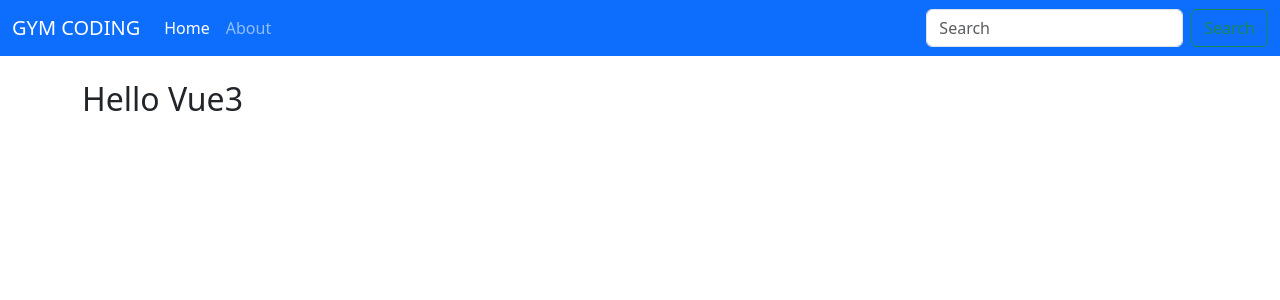
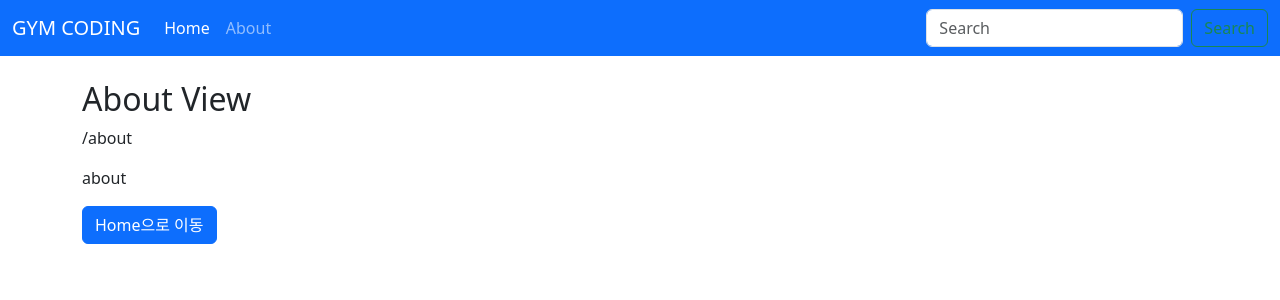
Before and after one commit to JungHoiMin/inflearn, a Vue app in the folder Vue3 완벽 마스터_기초부터 실전까지(실전편)/vue3-posts/: page /about in a window 1280 px wide. Shown: the top 300 px of the page. Built offline with nearby package versions, Linux system fonts and the light colour scheme.

Commit message:
Section 2 Vue Router v4.x - Vue Router란?: 프로젝트 적용

```diff
--- /dev/null
+++ b/Vue3 완벽 마스터_기초부터 실전까지(실전편)/vue3-posts/components.d.ts
@@ -0,0 +1,6 @@
+declare module '@vue/runtime-core' {
+  export interface GlobalComponents {
+    RouterLink: typeof import('vue-router')['RouterLink']
+    RouterView: typeof import('vue-router')['RouterView']
+  }
+}
--- a/Vue3 완벽 마스터_기초부터 실전까지(실전편)/vue3-posts/package.json
+++ b/Vue3 완벽 마스터_기초부터 실전까지(실전편)/vue3-posts/package.json
@@ -13,7 +13,8 @@
   "dependencies": {
     "bootstrap": "^5.3.3",
     "bootstrap-icons": "^1.11.3",
-    "vue": "^3.4.21"
+    "vue": "^3.4.21",
+    "vue-router": "^4.3.2"
   },
   "devDependencies": {
     "@rushstack/eslint-patch": "^1.8.0",
--- a/Vue3 완벽 마스터_기초부터 실전까지(실전편)/vue3-posts/src/layouts/TheHeader.vue
+++ b/Vue3 완벽 마스터_기초부터 실전까지(실전편)/vue3-posts/src/layouts/TheHeader.vue
@@ -19,10 +19,10 @@
         <div class="collapse navbar-collapse" id="navbarSupportedContent">
           <ul class="navbar-nav me-auto">
             <li class="nav-item">
-              <a class="nav-link active" aria-current="page" href="#">Home</a>
+              <RouterLink class="nav-link active" to="/">Home</RouterLink>
             </li>
             <li class="nav-item">
-              <a class="nav-link" href="#">About</a>
+              <RouterLink class="nav-link" to="/about">About</RouterLink>
             </li>
           </ul>
           <form class="d-flex" role="search">
--- a/Vue3 완벽 마스터_기초부터 실전까지(실전편)/vue3-posts/src/layouts/TheView.vue
+++ b/Vue3 완벽 마스터_기초부터 실전까지(실전편)/vue3-posts/src/layouts/TheView.vue
@@ -3,7 +3,7 @@
 <template>
   <main>
     <div class="container py-4">
-      <h2>Hello Vue3</h2>
+      <RouterView />
     </div>
   </main>
 </template>
--- a/Vue3 완벽 마스터_기초부터 실전까지(실전편)/vue3-posts/src/main.js
+++ b/Vue3 완벽 마스터_기초부터 실전까지(실전편)/vue3-posts/src/main.js
@@ -1,9 +1,10 @@
 import 'bootstrap/dist/css/bootstrap.min.css';
 import 'bootstrap-icons/font/bootstrap-icons.css';
+import router from '@/router/index.js';
 
 import { createApp } from 'vue';
 import App from './App.vue';
 
-createApp(App).mount('#app');
+createApp(App).use(router).mount('#app');
 
 import 'bootstrap/dist/js/bootstrap.js';
--- /dev/null
+++ b/Vue3 완벽 마스터_기초부터 실전까지(실전편)/vue3-posts/src/router/index.js
@@ -0,0 +1,23 @@
+import HomeView from '@/views/HomeView.vue';
+import AboutView from '@/views/AboutView.vue';
+import { createRouter, createWebHistory } from 'vue-router';
+
+const routes = [
+  {
+    path: '/',
+    name: 'home',
+    component: HomeView,
+  },
+  {
+    path: '/about',
+    name: 'about',
+    component: AboutView,
+  },
+];
+
+const router = createRouter({
+  history: createWebHistory(),
+  routes,
+});
+
+export default router;
--- /dev/null
+++ b/Vue3 완벽 마스터_기초부터 실전까지(실전편)/vue3-posts/src/views/AboutView.vue
@@ -0,0 +1,14 @@
+<script setup></script>
+
+<template>
+  <div>
+    <h2>About View</h2>
+    <p>{{ $route.path }}</p>
+    <p>{{ $route.name }}</p>
+    <button class="btn btn-primary" @click="$router.push('/')">
+      Home으로 이동
+    </button>
+  </div>
+</template>
+
+<style scoped></style>
--- /dev/null
+++ b/Vue3 완벽 마스터_기초부터 실전까지(실전편)/vue3-posts/src/views/HomeView.vue
@@ -0,0 +1,19 @@
+<script setup>
+import { useRouter } from 'vue-router';
+
+const router = useRouter();
+const goAboutPage = () => {
+  router.push('/about');
+};
+</script>
+
+<template>
+  <div>
+    <h2>Home View</h2>
+    <p>{{ $route.path }}</p>
+    <p>{{ $route.name }}</p>
+    <button class="btn btn-primary" @click="goAboutPage">About으로 이동</button>
+  </div>
+</template>
+
+<style scoped></style>
```
Also changed, not shown: 1 other file (tests, documents, lock files or other folders).
